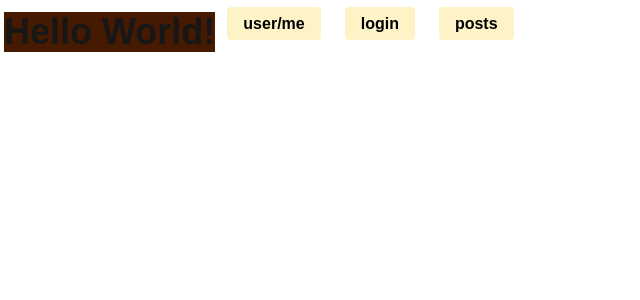
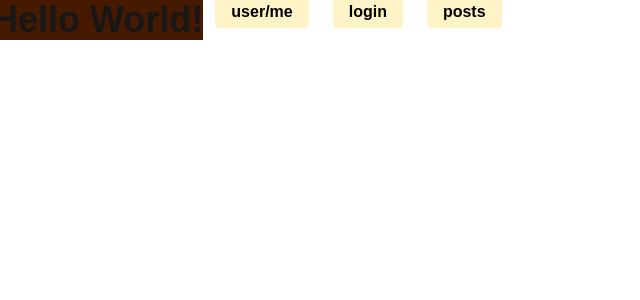
Before and after one commit to DominikWalczak/MiniSocialFeed, a Next.js app: page / in a window 1280 px wide. Shown: the top 300 px of the page, without its empty margins (0-640 px from the left). Built offline with nearby package versions, Linux system fonts and the light colour scheme.

Commit message:
Dodaję providers.tsx oraz naprawiam layout.tsx

```diff
--- a/app/layout.tsx
+++ b/app/layout.tsx
@@ -1,22 +1,13 @@
 import "./globals.css";
 import "../src/i18n/i18n";
-import { QueryClient, QueryClientProvider } from '@tanstack/react-query';
+import { Providers } from './providers';
 
-const queryClient = new QueryClient()
-
-export default function RootLayout({
-  children,
-}: {
-  children: React.ReactNode;
-}) {
+export default function RootLayout({ children }: { children: React.ReactNode }) {
   return (
-    // Wrapuję aplikację QueryClientProvider, inaczej useQuery nie będzie działać
-    <QueryClientProvider client={queryClient}>
-      <html className="m-3" lang="en">
-        <body>
-          {children}
-        </body>
-      </html>
-    </QueryClientProvider>
+    <html lang="en">
+      <body>
+        <Providers>{children}</Providers>
+      </body>
+    </html>
   );
 }
--- /dev/null
+++ b/app/providers.tsx
@@ -0,0 +1,11 @@
+import { QueryClient, QueryClientProvider } from '@tanstack/react-query';
+
+const queryClient = new QueryClient();
+
+export function Providers({ children }: { children: React.ReactNode }) {
+  return(
+    <QueryClientProvider client={queryClient}>
+        {children}
+    </QueryClientProvider>
+  );
+}
```
